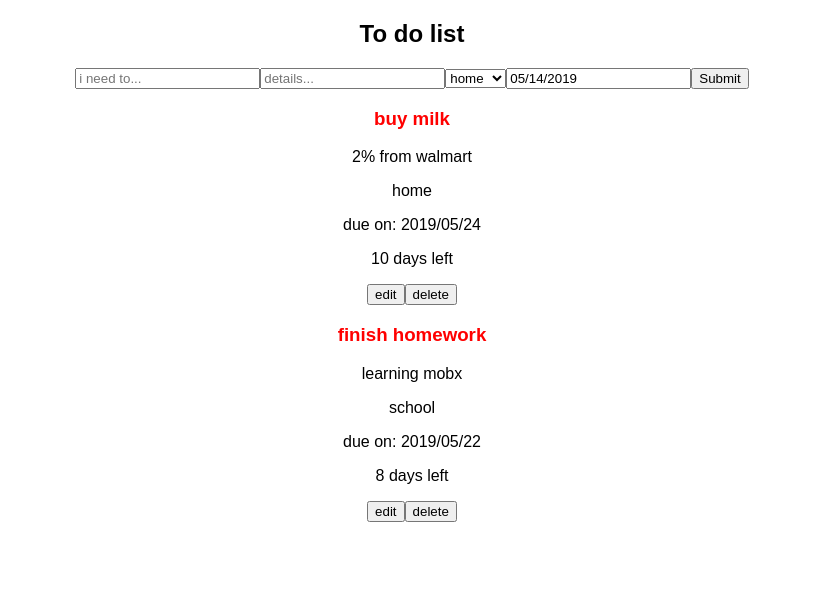
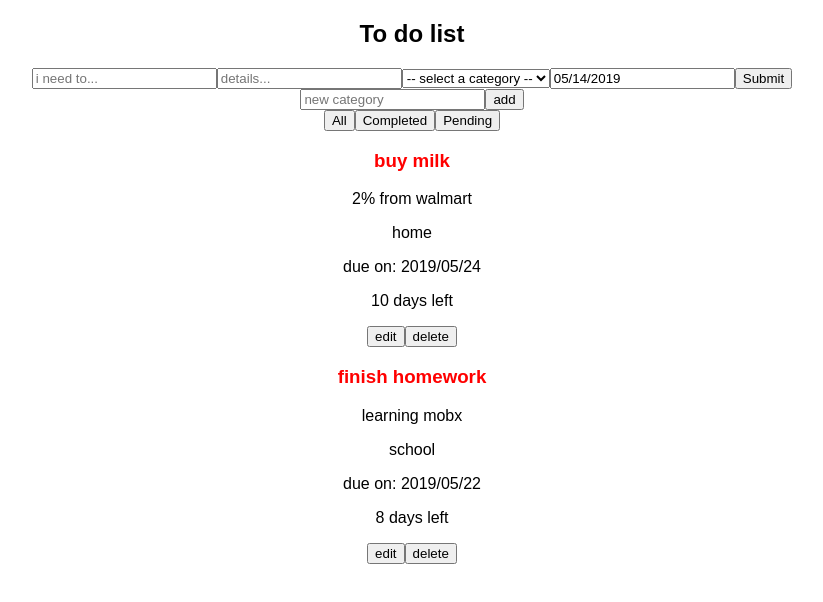
Before and after one commit to karen1au/todo, a React (Create React App) app: page / in a window 1280 px wide. Shown: the top 602 px of the page, without its empty margins (228-1051 px from the left). Built offline with nearby package versions, Linux system fonts and the light colour scheme.

Commit message:
added filter feature

```diff
--- a/src/App.js
+++ b/src/App.js
@@ -2,6 +2,8 @@ import React, { Component } from 'react';
 import './App.css';
 import NewTodo from './components/NewTodo.js';
 import TodoList from './components/TodoList';
+import NewCategory from './components/NewCategory';
+import Filter from './components/Filter'
 
 const todos_sample = [
   {
@@ -28,13 +30,14 @@ class App extends Component {
     this.state = {
       todos: todos_sample,
       categories : ["home","school"],
+      filter: "all",
+      filtered: todos_sample
     }
   }
 
   addTodo = newTodo => {
     let newList = this.state.todos;
     newList.push(newTodo);
-    console.log(newList)
     this.setState({todos: newList})
   }
 
@@ -50,19 +53,45 @@ class App extends Component {
     const index = this.state.todos.findIndex(item => item.id == id);
     this.state.todos.splice(index, 1, newTodo)
     this.setState({todos: this.state.todos})
+    console.log(this.state.todos)
   }
 
   completeTask = (event) => {
-    // console.log(event.target.name)
     const selected = this.state.todos.find(item => item.id == event.target.name);
     selected.completed = !selected.completed;
     this.setState({ todos: this.state.todos});
   }
+
+  addCategory = (newCategory) => {
+    let newList = this.state.categories
+    newList.push(newCategory.category)
+    console.log(newList)
+    this.setState({categories: newList})
+  }
+
+  selectFilter = (filter) => {
+    this.setState({filter}, () => this.getFiltered(filter))
+  }
+
+  getFiltered = (filter) => {
+    if (filter === "all") {
+      return this.setState({filtered: this.state.todos})
+    } else if (filter === "pending") {
+      return this.setState({filtered: this.state.todos.filter(todo => !todo.completed)})
+    } else if (filter === "completed") {
+      return this.setState({filtered: this.state.todos.filter(todo => todo.completed)})
+    }
+  }
+
+
+
   render() {
     return (
       <div className="App">
         <NewTodo addTodo={this.addTodo} categories={this.state.categories}/>
-        <TodoList todos={this.state.todos}
+        <NewCategory addCategory={this.addCategory} />
+        <Filter selectFilter={this.selectFilter} />
+        <TodoList todos={this.state.filtered}
           deleteTodo={this.deleteTodo}
           categories={this.state.categories}
           completeTask={this.completeTask}
--- /dev/null
+++ b/src/components/Filter.js
@@ -0,0 +1,14 @@
+import React from 'react';
+
+const Filter = (props) => {
+
+    return (
+      <div className="filter-list">
+        <button name="all" onClick={(e)=> props.selectFilter(e.target.name)}>All</button>
+        <button name="completed" onClick={(e)=> props.selectFilter(e.target.name)}>Completed</button>
+        <button name="pending" onClick={(e)=> props.selectFilter(e.target.name)}>Pending</button>
+      </div>
+    );
+  }
+
+export default Filter;
--- /dev/null
+++ b/src/components/NewCategory.js
@@ -0,0 +1,40 @@
+import React, { Component } from 'react';
+
+
+class NewCategory extends Component {
+  constructor(props){
+    super(props);
+    this.state = {
+      category: "",
+    }
+  }
+
+  handleChange = (event) => {
+    this.setState({
+      [event.target.name]: event.target.value
+    });
+  }
+
+  handleSubmit = () => {
+    event.preventDefault();
+    if (this.state.category.trim()) {
+      this.props.addCategory(this.state);
+      this.setState({category: ""})
+    } else {
+      return;
+    }
+  }
+
+  render() {
+    return (
+      <div className="category-form">
+        <form className="add-category" onSubmit={() => this.handleSubmit()}>
+          <input type="text" name="category" placeholder="new category" value={this.state.category} onChange={this.handleChange}/>
+          <input type="submit" value="add" name="submit-category"/>
+        </form>
+      </div>
+    );
+  }
+}
+
+export default NewCategory;
--- a/src/components/NewTodo.js
+++ b/src/components/NewTodo.js
@@ -48,15 +48,16 @@ class NewTodo extends Component {
           <input type="text" name="title" placeholder="i need to..." value={this.state.title} onChange={this.handleChange}/>
           <input type="text" name="desc" placeholder="details..." value={this.state.desc}  onChange={this.handleChange}/>
           <select name="category" onChange={this.handleChange}>
+            <option hidden disabled selected value> -- select a category -- </option>
             {this.props.categories.map(cat => {
-              return <option value={cat} >{cat}</option>
+              return <option key={cat} value={cat} >{cat}</option>
             })}
           </select>
           <DatePicker
             selected={this.state.due}
             onChange={this.handleDate}
           />
-          <input type="submit" name="submit-form"/>
+          <input type="submit" name="submit-todo-form"/>
         </form>
       </div>
     );
--- a/src/components/TodoItem.js
+++ b/src/components/TodoItem.js
@@ -8,7 +8,7 @@ class TodoItem extends Component {
     super(props);
     this.state = {
       editing: false,
-      category: this.props.categories,
+      category: "",
       title: this.props.title,
       desc: this.props.desc,
       due: this.props.due,
@@ -25,6 +25,7 @@ class TodoItem extends Component {
   }
 
   handleChange = (event) => {
+    console.log(event.target.value)
     this.setState({
       [event.target.name]: event.target.value
     });
@@ -53,6 +54,7 @@ class TodoItem extends Component {
   }
 
   render() {
+
     return (
               <div>
               { (!this.state.editing) ?
@@ -68,8 +70,9 @@ class TodoItem extends Component {
                   <input type="text" name="title" defaultValue={this.props.title} onChange={this.handleChange}/>
                   <input type="text" name="desc" defaultValue={this.props.desc} onChange={this.handleChange}/>
                   <select name="category" onChange={this.handleChange}>
+                    <option hidden disabled selected value> -- select a category -- </option>
                     {this.props.categories.map(cat => {
-                      return <option value={cat} >{cat}</option>
+                      return <option key={cat} value={cat} >{cat}</option>
                     })}
                   </select>
                   <DatePicker
--- a/src/components/TodoList.js
+++ b/src/components/TodoList.js
@@ -2,6 +2,7 @@ import React, { Component } from 'react';
 import TodoItem from './TodoItem';
 
 class TodoList extends Component {
+
   renderItems() {
     return this.props.todos.map( (todo, index) =>
     <TodoItem key={index} {...todo}
```
